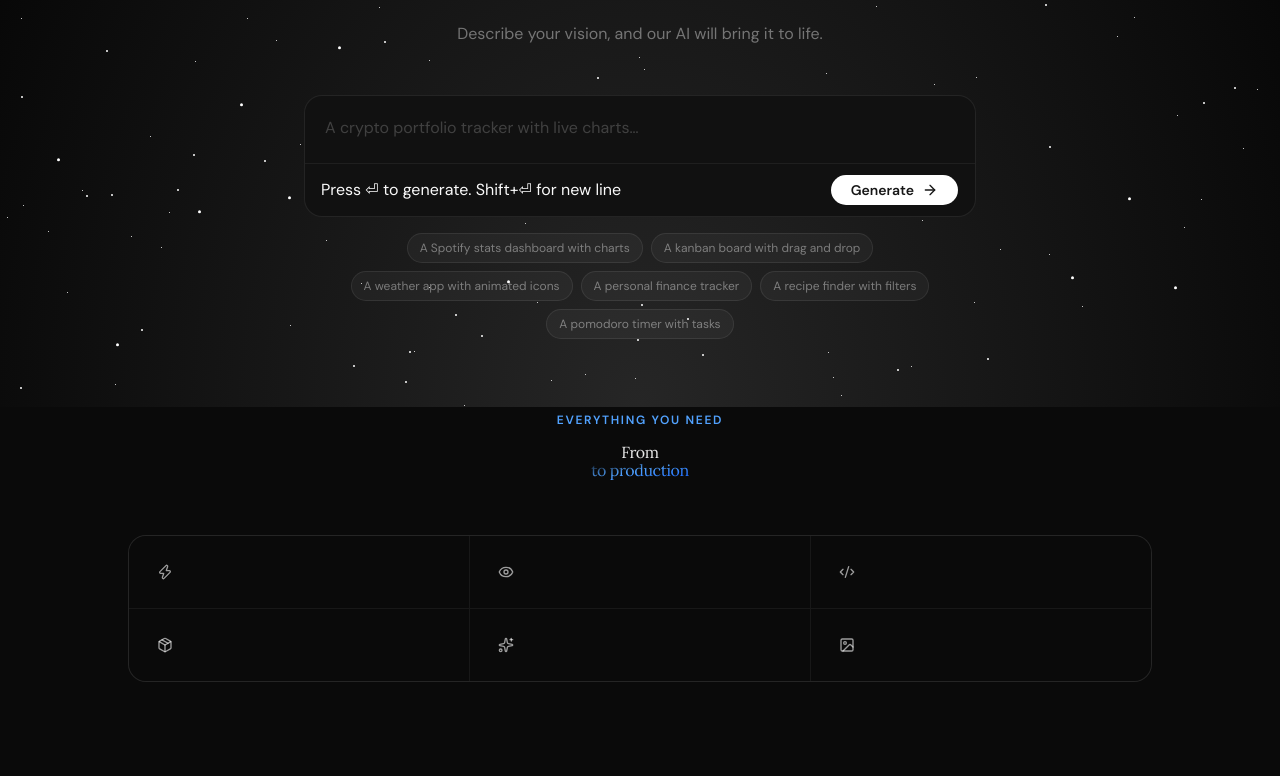
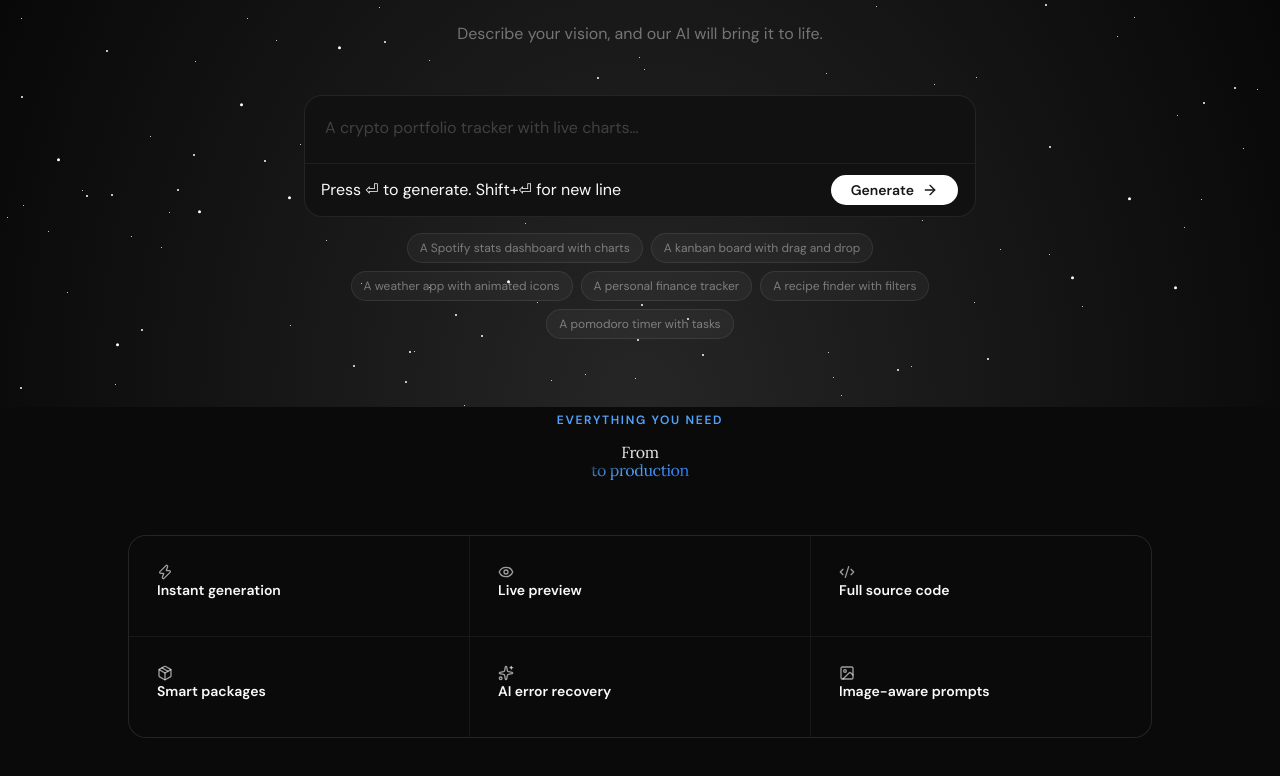
Before and after one commit to moonspark78/ai-app-builder, a Next.js app: page / in a window 1280 px wide. Shown: the part 393-1169 px from the top of the page. Built offline with nearby package versions, Linux system fonts and the light colour scheme; no server answers.

Commit message:
:art: working on Page.tsx  ././././././.   :art:

```diff
--- a/app/page.tsx
+++ b/app/page.tsx
@@ -151,6 +151,7 @@ export default function Home() {
                   <div>
                       <Icon className="h-4 w-4 text-white/60 group-hover:text-blue-400/70" />
                   </div>
+                  <p className="mb-2 text-sm font-semibold">{label}</p>
               </div>
             )
           })}
```
